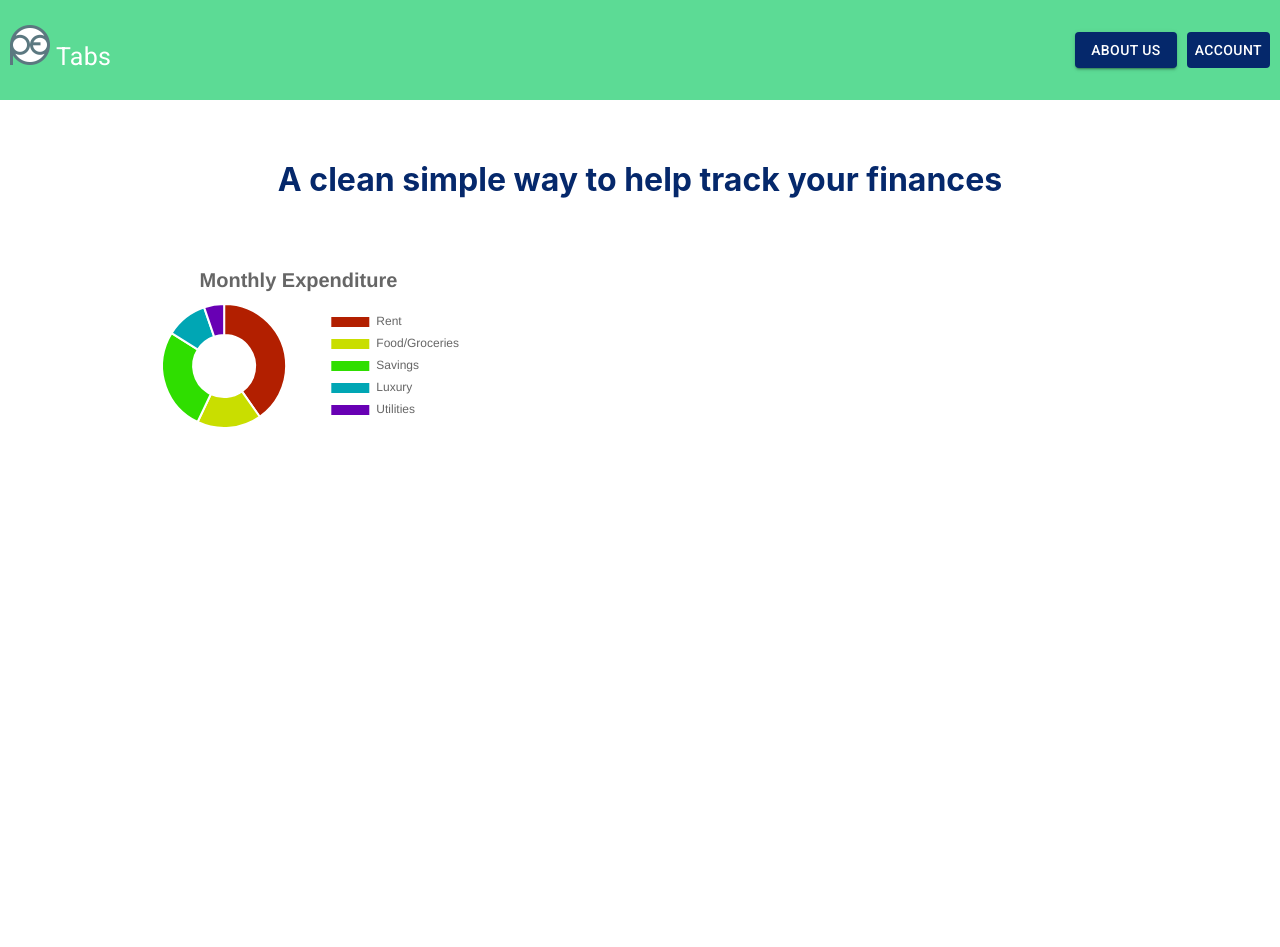
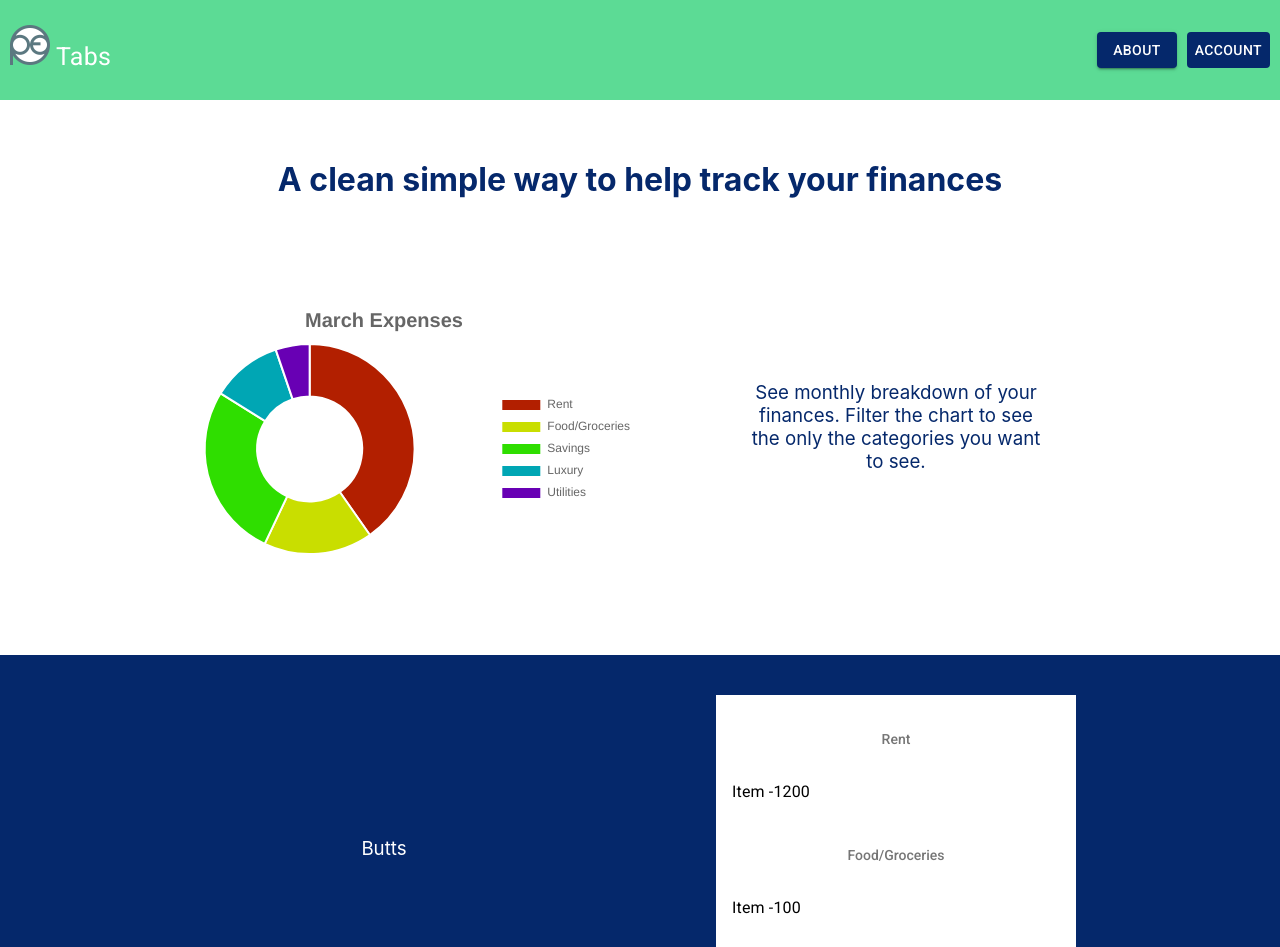
Before and after one commit to stanleysh/tabs, a React (Create React App) app: page / in a window 1280 px wide. Shown: the top 947 px of the page. Before the commit the page ends 800 px from the top, so only its background shows below. Built offline with nearby package versions, Linux system fonts and the light colour scheme.

Commit message:
adding list and charts, figuring out object and list input

```diff
--- a/src/components/NavBar/NavBar.jsx
+++ b/src/components/NavBar/NavBar.jsx
@@ -83,7 +83,7 @@ function NavBar(props) {
             <Link href="/" className={classes.pageLinks}><p><img src={require("./logo/logo_white.png")} alt="logo" width="40px"/> Tabs</p></Link>
         </div>
         <div className='about-info'>
-            <Link href='/about' className={classes.linkButtons}><Button variant="contained" color="primary" className={classes.navButtons}>About Us</Button></Link>
+            <Link href='/about' className={classes.linkButtons}><Button variant="contained" color="primary" className={classes.navButtons}>About</Button></Link>
             <Button aria-controls="simple-menu" aria-haspopup="true" onClick={handleClick} className={classes.navButtons}>
                 Account
             </Button>
--- a/src/pages/AboutPage/AboutPage.jsx
+++ b/src/pages/AboutPage/AboutPage.jsx
@@ -10,7 +10,7 @@ const AboutPage = () => {
             <h4>This app was created mainly because I am horrible at keeping track of my finances and my refusal to pay for a finance tracking app service. This project was created using React, Material UI, and postgreSQL.</h4>
             <div className="creator">
                 <div>
-                    <img src="https://i.imgur.com/kITwQ11.jpg" id="port-pic" alt="portfolio picture"/>
+                    <img src="https://i.imgur.com/kITwQ11.jpg" id="port-pic" alt="portfolio"/>
 
                 </div>
                 <div className="contact-info">
@@ -20,6 +20,7 @@ const AboutPage = () => {
                         <li><a href=""><img src='https://image.flaticon.com/icons/svg/281/281769.svg' alt='gmail logo' style={{width:'20px'}}/>stnl.sham@gmail.com</a></li>
                         <li><a href="https://www.linkedin.com/in/stanley-sham/"><img src="https://1000logos.net/wp-content/uploads/2017/03/LinkedIn-Logo-768x768.png" alt='linked-in logo' style={{width: '20px'}}/>linkedin</a></li>
                         <li><a href="https://github.com/stanleysh/"><img src="https://github.githubassets.com/images/modules/logos_page/GitHub-Mark.png" alt='github logo' style={{width:'20px'}}/>stanleysh.git</a></li>
+                        <li><a href="https://stanleysh.github.io/stansh/"><img src="https://webstockreview.net/images/clipart-world-world-logo-6.png" alt='github logo' style={{width:'20px'}}/>stanleysh.github.io/stansh/</a></li>
                     </ul>
                 </div>
             </div>
--- a/src/pages/WelcomePage/WelcomePage.css
+++ b/src/pages/WelcomePage/WelcomePage.css
@@ -101,14 +101,35 @@
 
 .chart-example {
     display: grid;
-    grid-template-columns: 1fr 1fr 1fr;
-    width: 80%;
+    grid-template-columns: 35% 35%;
+    margin-top: 60px;
+    justify-content: center;
+}
+
+.chart-example h3 {
+    font-weight: normal;
+    color: #05286B;
+    align-self: center;
+    width: 60%;
+    margin: auto;
+}
+
+.transaction-history {
+    display: grid;
+    grid-template-columns: 35% 35%;
     margin: auto;
     margin-top: 60px;
+    background-color: #05286B;
+    color: white;
+    padding: 40px 0;
+    justify-content: center;
 }
 
-.chart-1 {
-
+.transaction-history h3 {
+    font-weight: normal;
+    align-self: center;
+    width: 60%;
+    margin: auto;
 }
 
 @keyframes fadeInOpacity {
@@ -184,6 +205,23 @@
         left: 20%;
     }
 
+    .chart-example {
+        grid-template-columns: 40% 40%;
+        margin-top: 60px;
+        padding: 40px 0;
+    }
+
+    .chart-example h3 {
+        width: 60%;
+        margin: auto;
+    }
+
+    .transaction-history {
+        grid-template-columns: 40% 40%;
+        margin-top: 60px;
+        padding: 40px 0;
+    }
+
     .fade-in-1 {
         margin-top: 60px;
     }
--- a/src/pages/WelcomePage/WelcomePage.jsx
+++ b/src/pages/WelcomePage/WelcomePage.jsx
@@ -1,11 +1,35 @@
 import React, {useEffect} from 'react';
 import './WelcomePage.css';
-// import Chart from 'chart.js';
 import {Pie, Doughnut} from 'react-chartjs-2';
+import { makeStyles } from '@material-ui/core/styles';
+import List from '@material-ui/core/List';
+import ListItem from '@material-ui/core/ListItem';
+import ListItemText from '@material-ui/core/ListItemText';
+import ListSubheader from '@material-ui/core/ListSubheader';
 
+const useStyles = makeStyles((theme) => ({
+    root: {
+      width: '100%',
+      maxWidth: 360,
+      backgroundColor: theme.palette.background.paper,
+      maxHeight: 300,
+      color: 'black',
+      margin: 'auto',
+      maxHeight: 300,
+      overflow: 'auto',
+    },
+    listSection: {
+      backgroundColor: 'inherit',
+    },
+    ul: {
+      backgroundColor: 'inherit',
+      padding: 0,
+    },
+  }));
 
 
 const WelcomePage = (props) => {
+    const classes = useStyles();
 
     var labels = ['Rent', 'Food/Groceries', 'Savings', 'Luxury', 'Utilities']
 
@@ -26,9 +50,63 @@ var datasets = [
             '#003350',
             '#35014F'
         ],
-    data: [1200, 500, 800, 324, 156]
+        data: [-1200, -500, 800, -324, -156]
         }
     ]
+
+    var exampleOptions = {
+        title: {
+            display: true,
+            text: "March Expenses",
+            fontSize: 20
+        },
+        legend: {
+            display:true,
+            position:'right'
+        },
+        tooltips: {
+            callbacks: {
+                title: function(tooltipItem, data) {
+                    return data['labels'][tooltipItem[0]['index']];
+                },
+                label: function(tooltipItem, data) {
+                    return "$" + data['datasets'][0]['data'][tooltipItem['index']]
+                },
+                afterLabel: function(tooltipItem, data) {
+                    var dataset = data['datasets'][0];
+                    var percent = Math.round((dataset['data'][tooltipItem['index']] / dataset["_meta"][0]['total']) * 100)
+                    if (percent < 0)
+                        percent = -percent
+                    return '(' + percent + '%)';
+                },
+            },
+            backgroundColor: '#FFF',
+            titleFontSize: 16,
+            titleFontColor: '#05286B',
+            bodyFontColor: '#000',
+            bodyFontSize: 14,
+            displayColors: false
+        }
+    }
+
+    const exampleListValues = {"Rent": [-1200], "Food/Groceries": [-100, -20, -50, -80], "Luxury": [-120, -240, -40], "Utilities": [-80, -60, -40]}
+
+
+    var objectExampleList =
+    <List className={classes.root} subheader={<li />}>
+        {Object.keys(exampleListValues).map((sectionId) => (
+            <li key={`section-${sectionId}`} className={classes.listSection}>
+                <ul className={classes.ul}>
+                    <ListSubheader>{`${sectionId}`}</ListSubheader>
+                    {exampleListValues[sectionId].map((item) => (
+                    <ListItem key={`item-${sectionId}-${item}`}>
+                        <ListItemText primary={`Item ${item}`} />
+                    </ListItem>
+                    ))}
+                </ul>
+            </li>
+        ))}
+    </List>
 
     if (props.user) {
         return (
@@ -52,40 +130,17 @@ var datasets = [
                 <div className="chart-1">
                     <Doughnut
                         data={{labels, datasets}}
-                        options = {{
-                            title: {
-                                display: true,
-                                text: "Monthly Expenditure",
-                                fontSize: 20
-                            },
-                            legend: {
-                                display:true,
-                                position:'right'
-                            },
-                            tooltips: {
-                                callbacks: {
-                                    title: function(tooltipItem, data) {
-                                        return data['labels'][tooltipItem[0]['index']];
-                                    },
-                                    label: function(tooltipItem, data) {
-                                        return "$" + data['datasets'][0]['data'][tooltipItem['index']]
-                                    },
-                                    afterLabel: function(tooltipItem, data) {
-                                        var dataset = data['datasets'][0];
-                                        var percent = Math.round((dataset['data'][tooltipItem['index']] / dataset["_meta"][0]['total']) * 100)
-                                        return '(' + percent + '%)';
-                                    },
-                                },
-                                backgroundColor: '#FFF',
-                                titleFontSize: 16,
-                                titleFontColor: '#0066ff',
-                                bodyFontColor: '#000',
-                                bodyFontSize: 14,
-                                displayColors: false
-                            }
-                        }}
+                        options = {exampleOptions}
                     />
                 </div>
+                <h3>See monthly breakdown of your finances. Filter the chart to see the only the categories you want to see.</h3>
+            </div>
+            <div className="transaction-history">
+                <h3>Butts</h3>
+                {objectExampleList}
+            </div>
+            <div className="group-example">
+
             </div>
         </div>
     )
```
Lines whose indentation alone changed are shown as unchanged.
